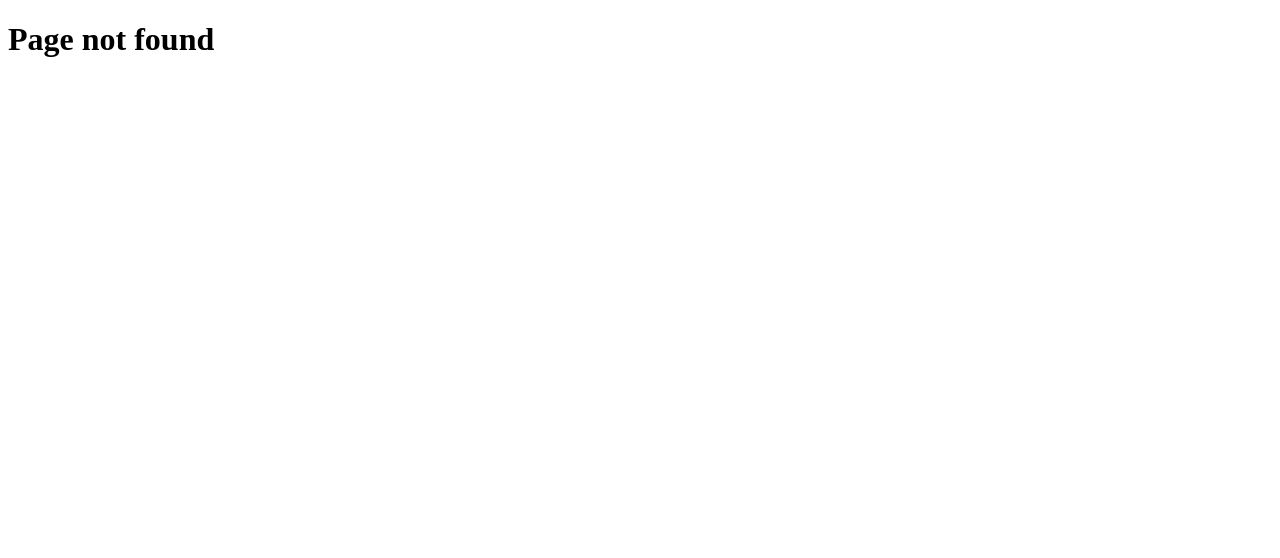
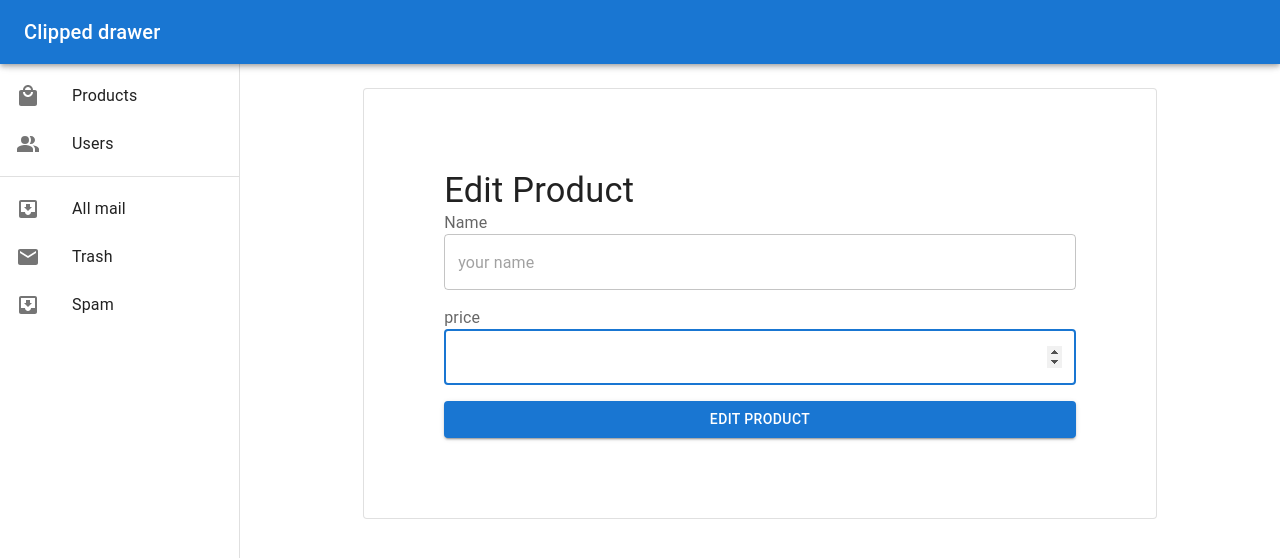
Before and after one commit to Basanta-Kc/mern-one-thirty, a React (Vite) app in the folder react-ecommerce-ui/: page /dashboard/products/edit/1 in a window 1280 px wide. Before the commit this address had no page. Shown: the top 558 px of the page. Built offline with nearby package versions, Linux system fonts and the light colour scheme; no server answers.

Commit message:
create and edit product

```diff
--- a/react-ecommerce-ui/src/App.jsx
+++ b/react-ecommerce-ui/src/App.jsx
@@ -19,6 +19,7 @@ import Orders from "./pages/Orders";
 import Dashboard from "./pages/Dashboard";
 import DashboardLayout from "./layout/DashBaordLayout";
 import DashboardProducts from "./pages/dashboard/DashboardProducts";
+import ProductForm from "./pages/dashboard/ProductForm";
 
 export const AuthContext = createContext();
 const queryClient = new QueryClient();
@@ -69,6 +70,14 @@ function App() {
                   path="/dashboard/users"
                   element={<h2>users table similar to product</h2>}
                 />
+                <Route
+                  path="/dashboard/products/add"
+                  element={<ProductForm />}
+                />
+                <Route
+                  path="/dashboard/products/edit/:productId"
+                  element={<ProductForm />}
+                />
               </Route>
 
               <Route path="*" element={<h1>Page not found</h1>} />
@@ -84,3 +93,7 @@ export default App;
 
 // logo ma click garda home page
 // order page banauna paro, add order in navbar
+
+// complete product with image
+// stripe implementation
+//
--- a/react-ecommerce-ui/src/components/NavBar.jsx
+++ b/react-ecommerce-ui/src/components/NavBar.jsx
@@ -21,7 +21,13 @@ import { toast } from "react-toastify";
 import Badge from "@mui/material/Badge";
 import AddShoppingCartIcon from "@mui/icons-material/AddShoppingCart";
 const pages = ["Products", "Pricing", "Blog"];
-const settings = ["Profile", "Account", "Dashboard"];
+const settings = [
+  { page: "Dashboard", route: "/dashboard/products" },
+  {
+    page: "Profile",
+    route: "/profile",
+  },
+];
 
 function NavBar() {
   const { authUser, setAuthUser, cart } = useContext(AuthContext);
@@ -205,9 +211,15 @@ function NavBar() {
                     }
 
                     return (
-                      <MenuItem key={setting} onClick={handleCloseUserMenu}>
+                      <MenuItem
+                        key={setting.page}
+                        onClick={() => {
+                          navigate(setting.route);
+                          handleCloseUserMenu();
+                        }}
+                      >
                         <Typography sx={{ textAlign: "center" }}>
-                          {setting}
+                          {setting.page}
                         </Typography>
                       </MenuItem>
                     );
--- a/react-ecommerce-ui/src/pages/dashboard/DashboardProducts.jsx
+++ b/react-ecommerce-ui/src/pages/dashboard/DashboardProducts.jsx
@@ -13,11 +13,14 @@ import { useState } from "react";
 import Avatar from "@mui/material/Avatar";
 import TextField from "@mui/material/TextField";
 import Button from "@mui/material/Button";
+import Box from "@mui/material/Box";
 import { toast } from "react-toastify";
+import { useNavigate } from "react-router-dom";
 
 // pagination
-
+// TODO: USE DEBOUNCE IN SEARCH
 export default function DashboardProducts() {
+  const navigate = useNavigate()
   const [page, setPage] = useState(1);
   const [rowsPerPage, setRowsPerPage] = useState(4);
   const [search, setSearch] = useState(null);
@@ -51,7 +54,7 @@ export default function DashboardProducts() {
     },
     onSuccess: (data) => {
       toast.success(data.message);
-      refetch()
+      refetch();
     },
     onError: (err) => {
       toast.error(err.response.data.message);
@@ -60,12 +63,15 @@ export default function DashboardProducts() {
 
   return (
     <TableContainer component={Paper}>
+      <Box sx={{ display: "flex", justifyContent: "space-between" }}>
         <TextField
           onChange={(e) => setSearch(e.target.value)}
           label="Search Products"
           id="search"
           sx={{ m: 1 }}
         />
+        <Button variant="contained" onClick={() => navigate("/dashboard/products/add")}>Add</Button>
+      </Box>
       <Table sx={{ minWidth: 650 }} aria-label="product table">
         <TableHead>
           <TableRow>
@@ -110,7 +116,7 @@ export default function DashboardProducts() {
                 <TableCell>{name}</TableCell>
                 <TableCell>{price}</TableCell>
                 <TableCell>
-                  <Button variant="contained" color="secondary">
+                  <Button onClick={() => navigate(`/dashboard/products/edit/${_id}`)} variant="contained" color="secondary">
                     Edit
                   </Button>
                   <Button
--- /dev/null
+++ b/react-ecommerce-ui/src/pages/dashboard/ProductForm.jsx
@@ -0,0 +1,146 @@
+import Box from "@mui/material/Box";
+import Button from "@mui/material/Button";
+import FormLabel from "@mui/material/FormLabel";
+import FormControl from "@mui/material/FormControl";
+import TextField from "@mui/material/TextField";
+import Typography from "@mui/material/Typography";
+import Stack from "@mui/material/Stack";
+import Card from "@mui/material/Card";
+import { Link, useNavigate, useParams } from "react-router-dom";
+import * as yup from "yup";
+import { useForm } from "react-hook-form";
+import { yupResolver } from "@hookform/resolvers/yup";
+import { useMutation, useQuery } from "@tanstack/react-query";
+import axios from "axios";
+import { toast } from "react-toastify";
+import Alert from "@mui/material/Alert";
+
+const schema = yup
+  .object({
+    name: yup.string().required(),
+    price: yup.number().required(),
+  })
+  .required();
+
+export default function ProductForm() {
+  const { productId } = useParams();
+  console.log({ productId });
+  const navigate = useNavigate();
+
+  const { data: product } = useQuery({
+    queryKey: ["products", { productId }],
+    queryFn: async () => {
+      const res = await axios.get(`/api/products/${productId}`);
+      return res.data.data;
+    },
+    enabled: Boolean(productId),
+  });
+
+  const mutation = useMutation({
+    mutationFn: async (data) => {
+      if (productId) {
+        const res = await axios.patch(`/api/products/${productId}`, data);
+        return res.data;
+      }
+
+      const res = await axios.post("/api/products", data);
+      return res.data;
+    },
+    onSuccess: (data) => {
+      navigate("/dashboard/products");
+      toast.success(data.message);
+    },
+  });
+
+  const {
+    register,
+    handleSubmit,
+    formState: { errors },
+    setValue,
+  } = useForm({
+    resolver: yupResolver(schema),
+  });
+
+  if (product) {
+    setValue("name", product.name);
+    setValue("price", product.price);
+  }
+
+  const onSubmit = (data) => {
+    mutation.mutate(data);
+  };
+
+  const action = productId ? "Edit" : "Add";
+
+  return (
+    <Stack
+      sx={{ width: "80%", mx: "auto" }}
+      direction="column"
+      justifyContent="space-between"
+    >
+      <Card sx={{ p: 10 }} variant="outlined">
+        <Typography
+          component="h1"
+          variant="h4"
+          sx={{ width: "100%", fontSize: "clamp(2rem, 10vw, 2.15rem)" }}
+        >
+          {action} Product
+        </Typography>
+        {mutation.error && (
+          <Alert sx={{ my: 2 }} severity="error">
+            {mutation.error.response.data.message}
+          </Alert>
+        )}
+        <Box
+          component="form"
+          onSubmit={handleSubmit(onSubmit)}
+          noValidate
+          sx={{
+            display: "flex",
+            flexDirection: "column",
+            width: "100%",
+            gap: 2,
+          }}
+        >
+          <FormControl>
+            <FormLabel htmlFor="name">Name</FormLabel>
+            <TextField
+              id="name"
+              type="name"
+              name="name"
+              placeholder="your name"
+              autoComplete="name"
+              autoFocus
+              fullWidth
+              variant="outlined"
+              error={Boolean(errors?.name?.message)}
+              helperText={errors?.name?.message}
+              sx={{ ariaLabel: "name" }}
+              {...register("name")}
+            />
+          </FormControl>
+          <FormControl>
+            <FormLabel htmlFor="price">price</FormLabel>
+            <TextField
+              id="price"
+              type="number"
+              name="price"
+              autoComplete="price"
+              autoFocus
+              fullWidth
+              variant="outlined"
+              error={Boolean(errors?.price?.message)}
+              helperText={errors?.price?.message}
+              sx={{ ariaLabel: "price" }}
+              {...register("price")}
+            />
+          </FormControl>
+
+          <Button type="submit" fullWidth variant="contained">
+            {action} Product
+          </Button>
+        </Box>
+      </Card>
+    </Stack>
+  );
+}
```
Also changed, not shown: 1 other file (tests, documents, lock files or other folders). Lines whose indentation alone changed are shown as unchanged.
